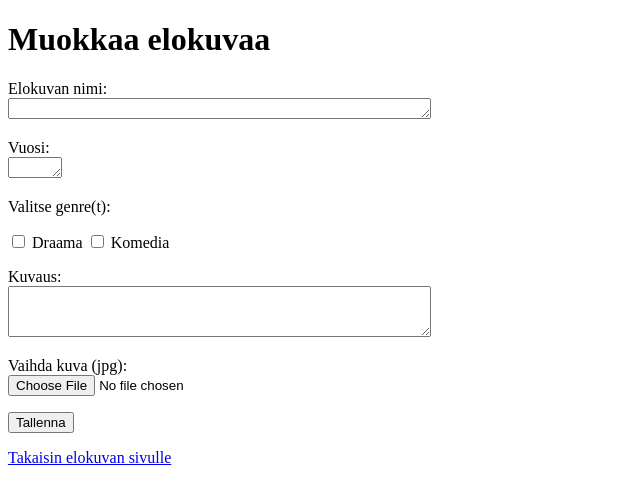
After one commit to emiljkarlsson/elokuva-sovellus, a Flask app: template templates/edit.html in a window 1280 px wide. The commit adds this page. Shown: the top 504 px of the page, without its empty margins (0-640 px from the left). Run offline with Flask 3, Linux system fonts and the light colour scheme; the template is opened without the code that fills it, so the values that code supplies are empty.

Commit message:
add editing movie page

```diff
--- a/app.py
+++ b/app.py
@@ -114,6 +114,58 @@ def add():
 
     return render_template("add.html")
 
+@app.route("/edit_movie/<int:movie_id>", methods=["GET", "POST"])
+def edit_movie(movie_id):
+    require_login()
+
+    db = sqlite3.connect("database.db")
+    movie = db.execute(
+        "SELECT * FROM movies WHERE id = ?",
+        [movie_id]
+    ).fetchone()
+    db.close()
+
+    if not movie:
+        abort(404)
+
+    if request.method == "GET":
+        genres = movie[3].split(", ")
+        return render_template("edit.html", movie=movie, genres=genres)
+
+    check_csrf()
+
+    name = request.form["name"]
+    year = request.form["year"]
+    description = request.form["description"]
+    genres = request.form.getlist("genre")
+
+    file = request.files.get("image")
+    image = None
+    if file and file.filename:
+        if not file.filename.lower().endswith(".jpg"):
+            return "VIRHE: väärä tiedostomuoto"
+        image = file.read()
+        if len(image) > 100 * 1024:
+            return "VIRHE: liian suuri kuva"
+
+    db = sqlite3.connect("database.db")
+
+    db.execute(
+        "UPDATE movies SET name = ?, year = ?, genre = ?, description = ? WHERE id = ?",
+        [name, year, ", ".join(genres), description, movie_id]
+    )
+
+    if image:
+        db.execute(
+            "INSERT OR REPLACE INTO movie_images (movie_id, image) VALUES (?, ?)",
+            [movie_id, image]
+        )
+
+    db.commit()
+    db.close()
+
+    return redirect("/movie/" + str(movie_id))
+
 
 @app.route("/movie/<int:movie_id>")
 def movie(movie_id):
@@ -149,6 +201,7 @@ def movie_image(movie_id):
     response = make_response(bytes(result[0]))
     response.headers.set("Content-Type", "image/jpeg")
     return response
+
 
 
 @app.route("/register")
--- /dev/null
+++ b/templates/edit.html
@@ -0,0 +1,35 @@
+<!DOCTYPE html>
+<html>
+
+<head>
+  <meta charset="utf-8">
+  <title>Muokkaa elokuvaa</title>
+</head>
+
+<body>
+  <h1>Muokkaa elokuvaa</h1>
+  <form action="/edit_movie/{{ movie[0] }}" method="post" enctype="multipart/form-data">
+    <p>Elokuvan nimi: <br />
+      <textarea name="name" rows="1" cols="50">{{ movie[1] }}</textarea>
+    </p>
+    <p>Vuosi: <br />
+      <textarea name="year" rows="1" cols="4">{{ movie[2] }}</textarea>
+    </p>
+    <p>Valitse genre(t):</p>
+    <p>
+      <input type="checkbox" name="genre" value="Draama" {% if "Draama" in genres %}checked{% endif %} /> Draama
+      <input type="checkbox" name="genre" value="Komedia" {% if "Komedia" in genres %}checked{% endif %} /> Komedia
+    </p>
+    <p>Kuvaus: <br />
+      <textarea name="description" rows="3" cols="50">{{ movie[4] }}</textarea>
+    </p>
+    <p>Vaihda kuva (jpg): <br />
+      <input type="file" name="image" accept=".jpg" />
+    </p>
+    <input type="hidden" name="csrf_token" value="{{ session.csrf_token }}" />
+    <input type="submit" value="Tallenna" />
+  </form>
+  <p><a href="/movie/{{ movie[0] }}">Takaisin elokuvan sivulle</a></p>
+</body>
+
+</html>
--- a/templates/movie.html
+++ b/templates/movie.html
@@ -27,6 +27,12 @@
     <p>Genre: {{ movie[3] }}</p>
     <p>{{ movie[4] }}</p>
 
+    <p>{{ movie[4] }}</p>
+
+    {% if session.username %}
+    <a href="/edit_movie/{{ movie[0] }}"><button type="button">Muokkaa elokuvaa</button></a>
+    {% endif %}
+
     <p><a href="/">Takaisin etusivulle</a></p>
 </body>
 
```
